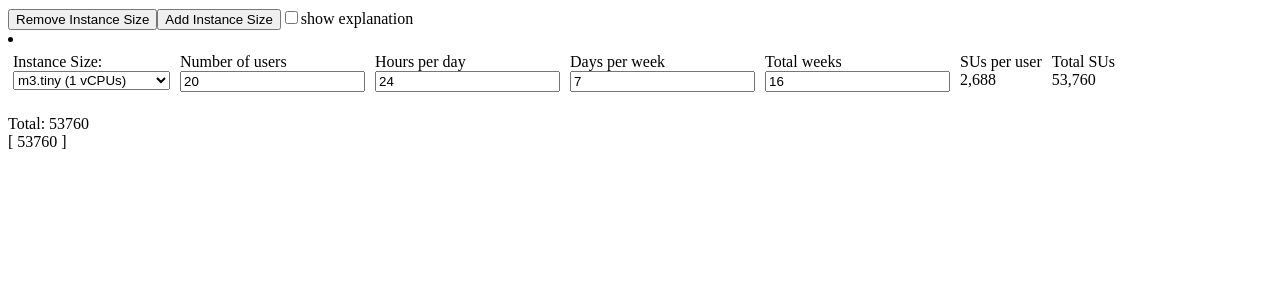
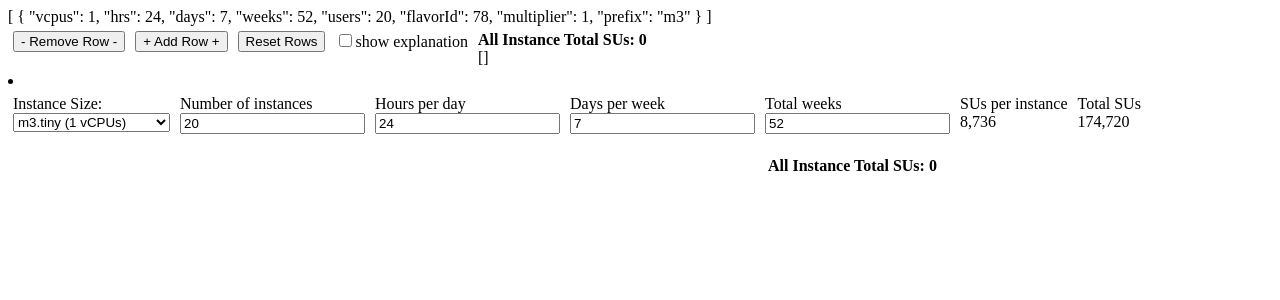
Before and after one commit to kjunuh/js2-usage-estimator, a Vue app: page / in a window 1280 px wide. Shown: the top 300 px of the page. Built offline with nearby package versions, Linux system fonts and the light colour scheme.

Commit message:
emit and prop refactor, localstorage start (not working yet)

```diff
--- a/src/App.vue
+++ b/src/App.vue
@@ -1,76 +1,136 @@
 <script setup lang="ts">
-import {ref, reactive, computed} from 'vue'
+import {ref, reactive, computed, onMounted, watch} from 'vue'
 import Calculator from './components/calc.vue'
 // import { useRoute } from 'vue-router'
 const count = ref(1)
-const explain = ref(false)
+var explain = ref(false)
+
+interface allVals {}
+var allVals: Array<{}> = reactive([])
+
 interface allSUs {}
-const allSUs: Array<number> = reactive([])
+var allSUs: Array<number> = reactive([])
 const SUTotal = computed(() => {
   let sum = 0
   allSUs.forEach(a => sum += a)
   return sum
 })
 
+
 const defaults = {
-  init_vcpus: 1,
-  init_hrs: 24,
-  init_days: 7,
-  init_weeks: 16,
-  init_users: 20,
-  init_flavorId: 78,
-  init_multiplier: 1,
-  init_prefix: "m3",
+  vcpus: 1,
+  hrs: 24,
+  days: 7,
+  weeks: 52,
+  users: 20,
+  flavorId: 78,
+  multiplier: 1,
+  prefix: 'm3'
 }
 
-console.log(allSUs)
+onMounted(() => {
+  count.value = JSON.parse(localStorage.getItem("count") || JSON.parse('1'))
+  explain.value = (localStorage.getItem("explain") === null) ? false : true
+  // console.log(localStorage.getItem('storedVals'))
+  // if((localStorage.getItem('storedVals') || []).length == 0) {
+  //   allVals = [defaults]
+  //   console.log(allVals)
+  //   console.log("nostorage")
+  // } else {
+  //   JSON.parse(localStorage.getItem('storedVals') || "").forEach((val: any) => {
+  //     allVals.push(val)
+  //   })
+  //   // console.log(JSON.parse(localStorage.getItem('storedVals') || ""))
+  //   console.log("LOADED FROM STORAGE")
+  // }
+  allVals.push(defaults)
+  console.log("allvals", allVals)
+})
+
+watch(explain, (newVal) => {
+  (newVal) ? localStorage.setItem("explain", "true") : localStorage.removeItem("explain")
+})
+
+function modrow (type: string) {
+  if(count.value != 1 && type == 'dec') {
+    count.value--
+    allSUs.pop()
+    allVals.pop()
+  }
+  if(count.value != 100 && type == 'inc') {
+    count.value++
+    allVals.push(defaults)
+  }
+  if(type=='rst') {
+    while (count.value > 1) {
+      modrow('dec')
+    }
+  }
+  localStorage.setItem('count', JSON.stringify(count.value))
+}
+
+// watch(count, (newVal) => {
+// })
 
 </script>
-
 <template>
+  {{allVals}}
   <!-- instance size buttons -->
-  <button @click="() => {if(count != 1) {count--; allSUs.pop()}}">Remove Instance Size</button>
-  <button @click="() => {if(count != 14) count++}">Add Instance Size</button>
-
+  <ol class="options-bar">
+    <li class="option">
+      <button @click="modrow('dec')">- Remove Row -</button>
+    </li>
+    <li class="option">
+      <button @click="modrow('inc')">+ Add Row +</button>
+    </li>
+    <li class="option">
+      <button @click="modrow('rst')">Reset Rows</button>
+    </li>
     <!-- show explanation checkbox -->
+    <li class="option">
       <input type="checkbox" id="checkbox" v-model="explain"/>
       <label for="checkbox">show explanation</label>
+    </li>
 
+    <li class="option">
+      <div><b>All Instance Total SUs: {{SUTotal.toLocaleString()}}</b></div>
+      {{allSUs}}
+    </li>
+  </ol>
+  <!-- <div class="calcs"> -->
     <!-- calculator iterator -->
     <li v-for="i in count">
-    <Calculator :calcid="i" @emitSUs="(val) => {allSUs[i-1] = val}" :doExplain="explain" v-bind="defaults"/>
+      <Calculator
+        v-bind="defaults"
+        @emitSUs="(val) => {allSUs[i-1] = val}"
+        @storeVals="(val) => {allVals[i-1] = val}"
+        :doExplain="explain"
+      />
+        <!-- @storeVals="(val) => {allVals[i-1] = val}" -->
       </li>
-  <div>Total: {{SUTotal}} </div>
-  <!-- {{(allSUs) => {allSUs[i]}}} -->
-  <!-- {{(allSUs, count) => {allSUs+count}}} -->
-  {{allSUs}}
+  <!-- </div> -->
+      <!-- {{allSUs.toLocaleString()}} -->
+  <!-- <div class="calcs"> -->
+    <div class="right">
+      <b>All Instance Total SUs: {{SUTotal.toLocaleString()}}</b>
+    </div>
+  <!-- </div> -->
 </template>
 
 <style scoped>
-header {
-  line-height: 1.5;
+.options-bar {
+    display: flex;
+    flex-flow: row wrap;
+    justify-content: flex-start;
+    padding: 0;
+    margin: 0;
+    list-style: none;
   }
-
-.logo {
-  display: block;
-  margin: 0 auto 2rem;
+.option{
+  padding: 5px;
 }
-
-@media (min-widt: 1024px) {
-  header {
-    display: flex;
-    place-items: center;
-    padding-right: calc(var(--section-gap) / 2);
-  }
-
-  .logo {
-    margin: 0 2rem 0 0;
-  }
-
-  header .wrapper {
-    display: flex;
-    place-items: flex-start;
-    flex-wrap: wrap;
-  }
+.right {
+  align-self: right;
+  margin-left: 760px;
 }
 </style>
--- a/src/components/calc.vue
+++ b/src/components/calc.vue
@@ -1,39 +1,47 @@
 <script setup lang="ts">
-import { ref, reactive, computed } from 'vue'
+import { ref, reactive, computed, watch, onMounted } from 'vue'
 
 const props = defineProps<{
   doExplain: boolean
-  calcid:number
 
-  init_vcpus:number
-  init_hrs:number
-  init_days:number
-  init_weeks:number
-  init_users:number
-  init_flavorId:number
-  init_multiplier:number
-  init_prefix: string
+  vcpus:number
+  hrs:number
+  days:number
+  weeks:number
+  users:number
+  flavorId:number
+  multiplier:number
+  prefix: string
 }>()
-const emit = defineEmits(['emitSUs'])
+const emit = defineEmits(['emitSUs', 'storeVals'])
 
-const vcpus = ref(props.init_vcpus)
-const hrs = ref(props.init_hrs)
-const days = ref(props.init_days)
-const weeks = ref(props.init_weeks)
-const users = ref(props.init_users)
-const flavorId = ref(props.init_flavorId)
-const multiplier = ref(props.init_multiplier)
-const prefix = ref(props.init_prefix)
-
-const calcTotalSUs = computed(() => {
-  let total = multiplier.value*vcpus.value*hrs.value*days.value*weeks.value*users.value
-  emit('emitSUs', total)
-  return total
+var vals = reactive({
+  vcpus : props.vcpus,
+  hrs : props.hrs,
+  days : props.days,
+  weeks : props.weeks,
+  users : props.users,
+  flavorId : props.flavorId,
+  multiplier : props.multiplier,
+  prefix : props.prefix,
 })
 
-const calcUserSUs = computed(() => {
+// const calcTotalSUs = computed(() => {
+//   let total = vals.multiplier*vals.vcpus*vals.hrs*vals.days*vals.weeks*vals.users
+//   console.log(total)
+//   emit('emitSUs', total)
+//   // emit("storeVals", vals)
+//   // localStorage.set('test', 'testval')
+//   return total
+// })
+var calcTotalSUs = ref(vals.multiplier*vals.vcpus*vals.hrs*vals.days*vals.weeks*vals.users)
+// onMounted(() => {
+//   calcTotalSUs.value = vals.multiplier*vals.vcpus*vals.hrs*vals.days*vals.weeks*vals.users
 
-  return multiplier.value*vcpus.value*hrs.value*days.value*weeks.value
+// })
+watch(vals, (newValue) => {
+  emit('storeVals', newValue)
+  calcTotalSUs.value = vals.multiplier*vals.vcpus*vals.hrs*vals.days*vals.weeks*vals.users
 })
 
 const flavorlist = reactive([
@@ -52,9 +60,7 @@ const flavorlist = reactive([
   {name: 'g3.large', vcpus:16, id:96},
   {name: 'g3.xl', vcpus:32, id:102},
 ])
-interface flavor_charge_multipliers {
 
-}
 const flavor_charge_multipliers: {[index: string]: number} = reactive({
   "m3": 1,
   "r3": 2,
@@ -62,9 +68,9 @@ const flavor_charge_multipliers: {[index: string]: number} = reactive({
 })
 
 function calcMultiplier() {
-  prefix.value = flavorlist.filter((elem) => elem.id == flavorId.value)[0].name.split(".")[0]
-  multiplier.value = flavor_charge_multipliers[prefix.value]
-  vcpus.value =  flavorlist.filter((elem) => elem.id == flavorId.value)[0].vcpus
+  vals.prefix = flavorlist.filter((elem) => elem.id == vals.flavorId)[0].name.split(".")[0]
+  vals.multiplier = flavor_charge_multipliers[vals.prefix]
+  vals.vcpus =  flavorlist.filter((elem) => elem.id == vals.flavorId)[0].vcpus
 }
 
 </script>
@@ -74,7 +80,7 @@ function calcMultiplier() {
     <ul class="calc-list">
         <li class="calc-item">
             <div>Instance Size:</div>
-            <select v-model="flavorId" @change="calcMultiplier()">
+            <select v-model="vals.flavorId" @change="calcMultiplier()">
               <!-- // @change="calcMultiplier()"> -->
                 <option v-for="flavor in flavorlist" :value="flavor.id">
                     {{flavor.name}} ({{flavor.vcpus}} vCPUs)
@@ -82,24 +88,24 @@ function calcMultiplier() {
             </select>
         </li>
         <li class="calc-item">
-            <div style="display:flex, flex-direction:">Number of users</div>
-            <input v-model.number="users"/>
+            <div style="display:flex, flex-direction:">Number of instances</div>
+            <input v-model.number="vals.users"/>
         </li>
         <li class="calc-item">
             <div>Hours per day</div>
-            <input v-model.number="hrs"/>
+            <input v-model.number="vals.hrs"/>
         </li>
         <li class="calc-item">
             <div>Days per week</div>
-            <input v-model.number="days"/>
+            <input v-model.number="vals.days"/>
         </li>
         <li class="calc-item">
             <div>Total weeks</div>
-            <input v-model.number="weeks"/>
+            <input v-model.number="vals.weeks"/>
         </li>
         <li class="calc-item">
-            <div>SUs per user</div>
-            <div>{{calcUserSUs.toLocaleString()}}</div>
+            <div>SUs per instance</div>
+            <div>{{(calcTotalSUs/(vals.users)).toLocaleString()}}</div>
         </li>
         <li class="calc-item">
             <div>Total SUs</div>
@@ -107,7 +113,7 @@ function calcMultiplier() {
         </li>
     </ul>
     <!-- @change="calc"> -->
-    <div v-if="doExplain" > cost for {{vcpus}} vCPU x {{multiplier}} flavor multiplier ({{prefix}}) x {{hrs}} hours/day x {{days}} days/week x {{weeks}} weeks = {{multiplier*vcpus*hrs*days*weeks}} per user x {{users}} users = {{calcTotalSUs.toLocaleString()}} SUs</div>
+    <div v-if="doExplain" > cost for {{vals.vcpus}} vCPU x {{vals.multiplier}} flavor multiplier ({{vals.prefix}}) x {{vals.hrs}} hours/day x {{vals.days}} days/week x {{vals.weeks}} weeks = {{calcTotalSUs/(vals.users)}} per user x {{vals.users}} users = {{calcTotalSUs.toLocaleString()}} SUs</div>
     <br>
 </main>
 </template>
@@ -125,31 +131,4 @@ function calcMultiplier() {
 .calc-item{
     padding: 5px;
 }
-
-header {
-  line-height: 1.5;
-}
-
-.logo {
-  display: block;
-  margin: 0 auto 2rem;
-}
-
-@media (min-widt: 1024px) {
-  header {
-    display: flex;
-    place-items: center;
-    padding-right: calc(var(--section-gap) / 2);
-  }
-
-  .logo {
-    margin: 0 2rem 0 0;
-  }
-
-  header .wrapper {
-    display: flex;
-    place-items: flex-start;
-    flex-wrap: wrap;
-  }
-}
 </style>
```
Also changed, not shown: src/old-App.vue (deleted, +0 -100 lines). Lines whose indentation alone changed are shown as unchanged.
